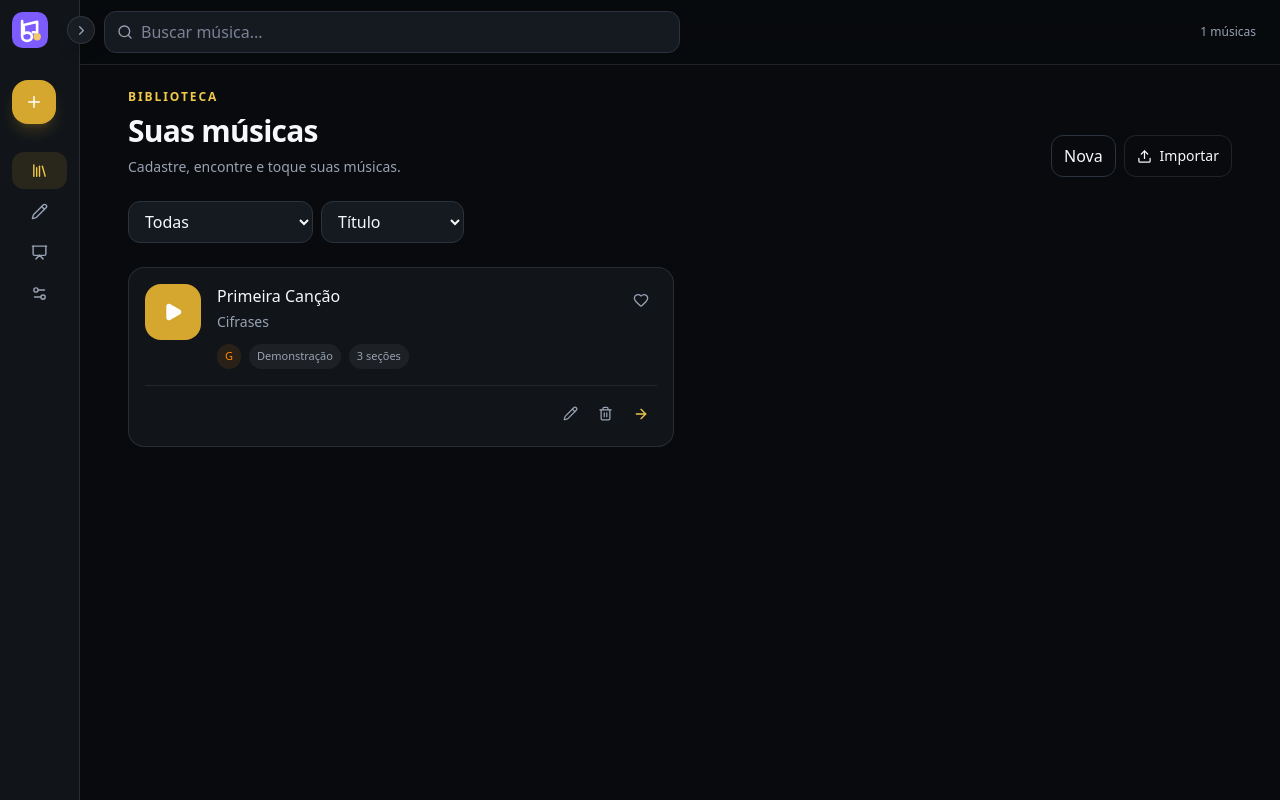
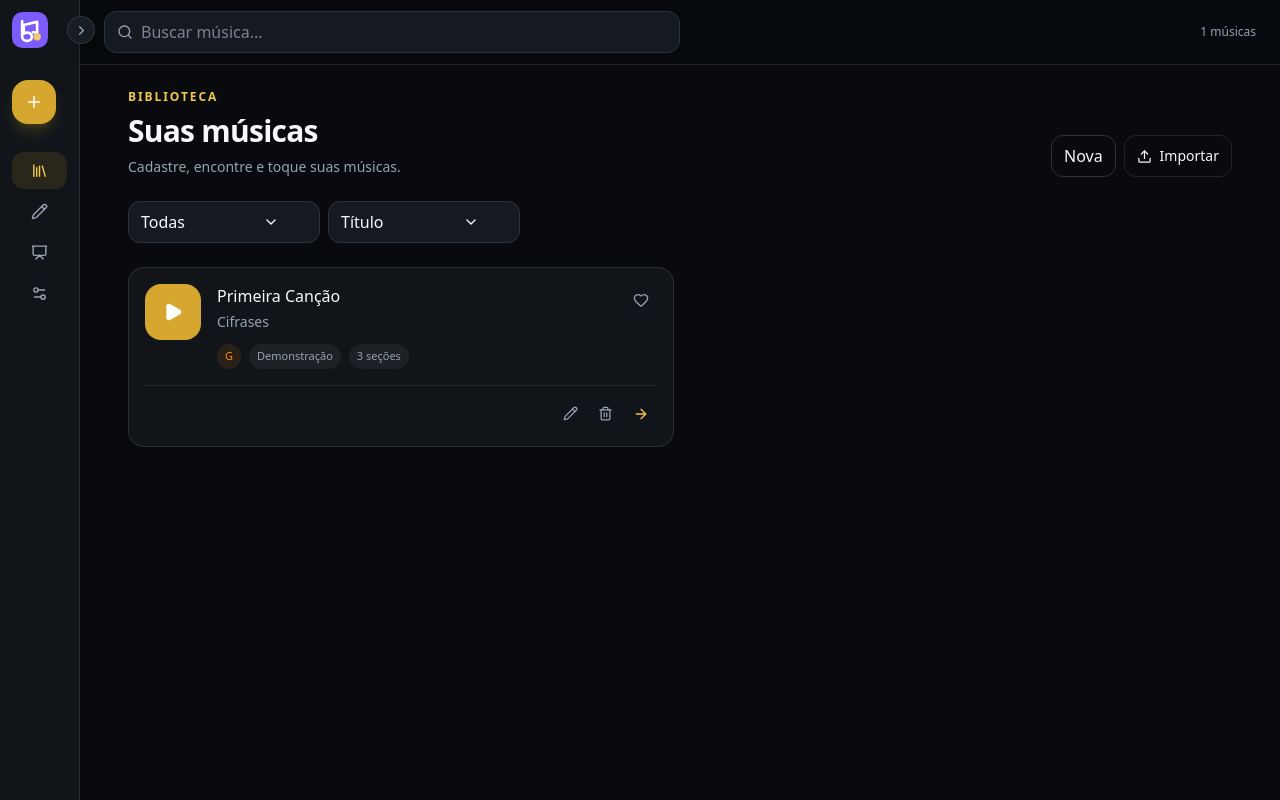
Before and after one commit to sandro-almeida-silva/cifrases, a Next.js app: page / in a window 1280 px wide. Built offline with nearby package versions, Linux system fonts and the light colour scheme.

Commit message:
fix(accessibility): replace native selects with custom control

```diff
--- a/src/app/page.tsx
+++ b/src/app/page.tsx
@@ -24,6 +24,7 @@ import {
 import { useEffect, useMemo, useRef, useState } from "react";
 import type { ReactNode } from "react";
 import { Logo } from "@/components/brand/logo";
+import { Select } from "@/components/ui/select";
 import { sampleSong } from "@/domain/songs/fixtures";
 import {
   cloneSong,
@@ -619,15 +620,27 @@ function LibraryView({
       </div>
 
       <div className="mt-6 flex flex-wrap gap-2">
-        <select className="ui-select" aria-label="Filtrar por categoria" value={category} onChange={(event) => onCategory(event.target.value)}>
-          <option value="all">Todas</option>
-          {categories.map((item) => <option key={item}>{item}</option>)}
-        </select>
-        <select className="ui-select" aria-label="Ordenar músicas" value={sort} onChange={(event) => onSort(event.target.value as SortMode)}>
-          <option value="title">Título</option>
-          <option value="artist">Artista</option>
-          <option value="recent">Recentes</option>
-        </select>
+        <Select
+          value={category}
+          options={[
+            { value: "all", label: "Todas" },
+            ...categories.map((item) => ({ value: item, label: item })),
+          ]}
+          onChange={onCategory}
+          ariaLabel="Filtrar por categoria"
+          className="min-w-48"
+        />
+        <Select
+          value={sort}
+          options={[
+            { value: "title", label: "Título" },
+            { value: "artist", label: "Artista" },
+            { value: "recent", label: "Recentes" },
+          ]}
+          onChange={onSort}
+          ariaLabel="Ordenar músicas"
+          className="min-w-48"
+        />
       </div>
 
       {songs.length === 0 ? (
@@ -752,9 +765,15 @@ function EditorView({
         {song.sections.map((section, sectionIndex) => (
           <div key={section.id} className="rounded-3xl border border-white/10 bg-surface p-4">
             <div className="flex flex-wrap items-center gap-2">
-              <select className="ui-select" aria-label={`Tipo da seção ${sectionIndex + 1}`} value={section.type} onChange={(event) => changeSection(section.id, (current) => ({ ...current, type: event.target.value as SongSectionType }))}>
+              <Select
+                value={section.type}
+                options={sectionTypes}
+                onChange={(value) => changeSection(section.id, (current) => ({ ...current, type: value }))}
+                ariaLabel={`Tipo da seção ${sectionIndex + 1}`}
+                className="w-40 shrink-0"
+              />
                 {sectionTypes.map((item) => <option key={item.value} value={item.value}>{item.label}</option>)}
-              </select>
+
               <input className={inputClass} aria-label={`Nome da seção ${sectionIndex + 1}`} value={section.label ?? ""} onChange={(event) => changeSection(section.id, (current) => ({ ...current, label: event.target.value }))} />
               <span className="text-xs text-muted">#{sectionIndex + 1}</span>
             </div>
```
